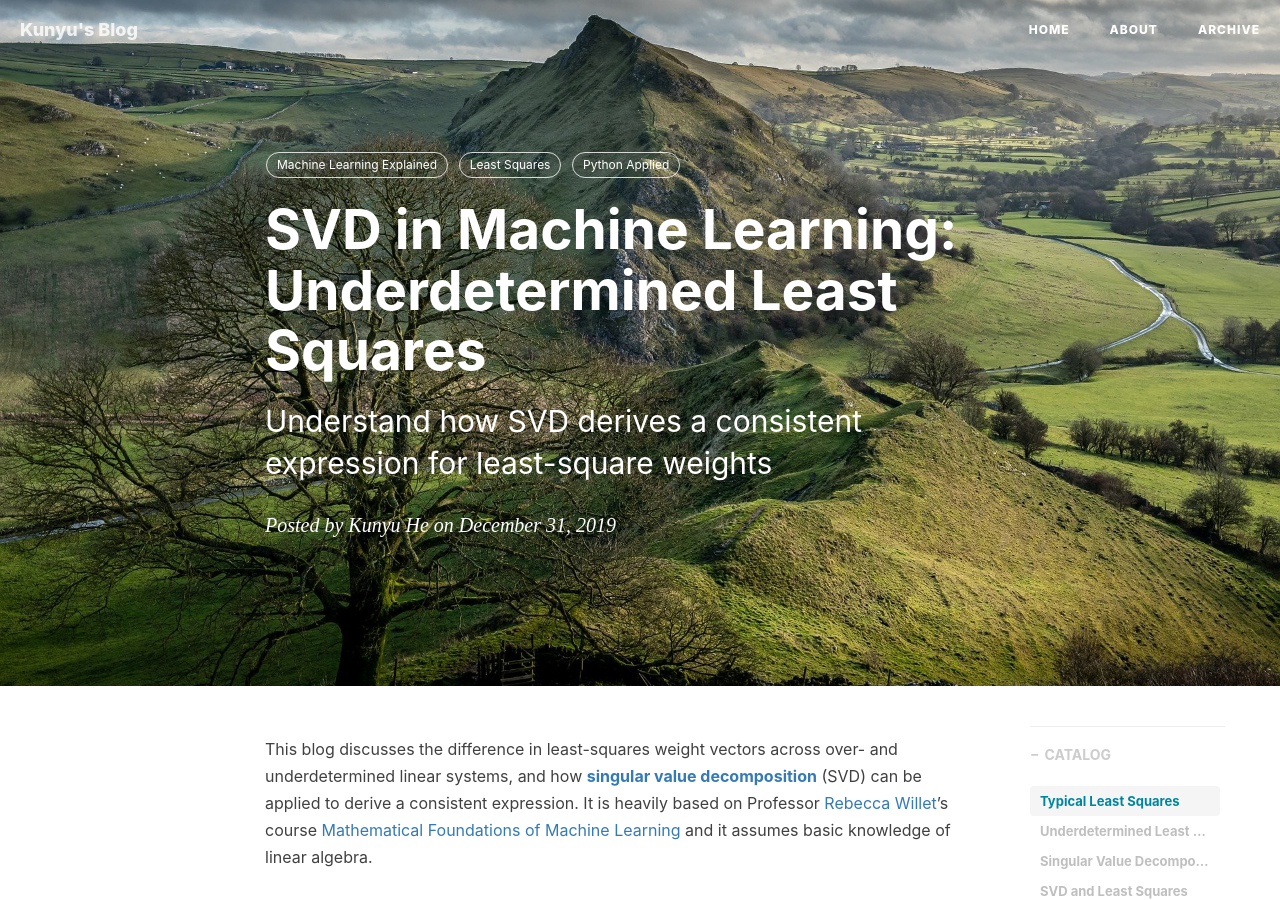
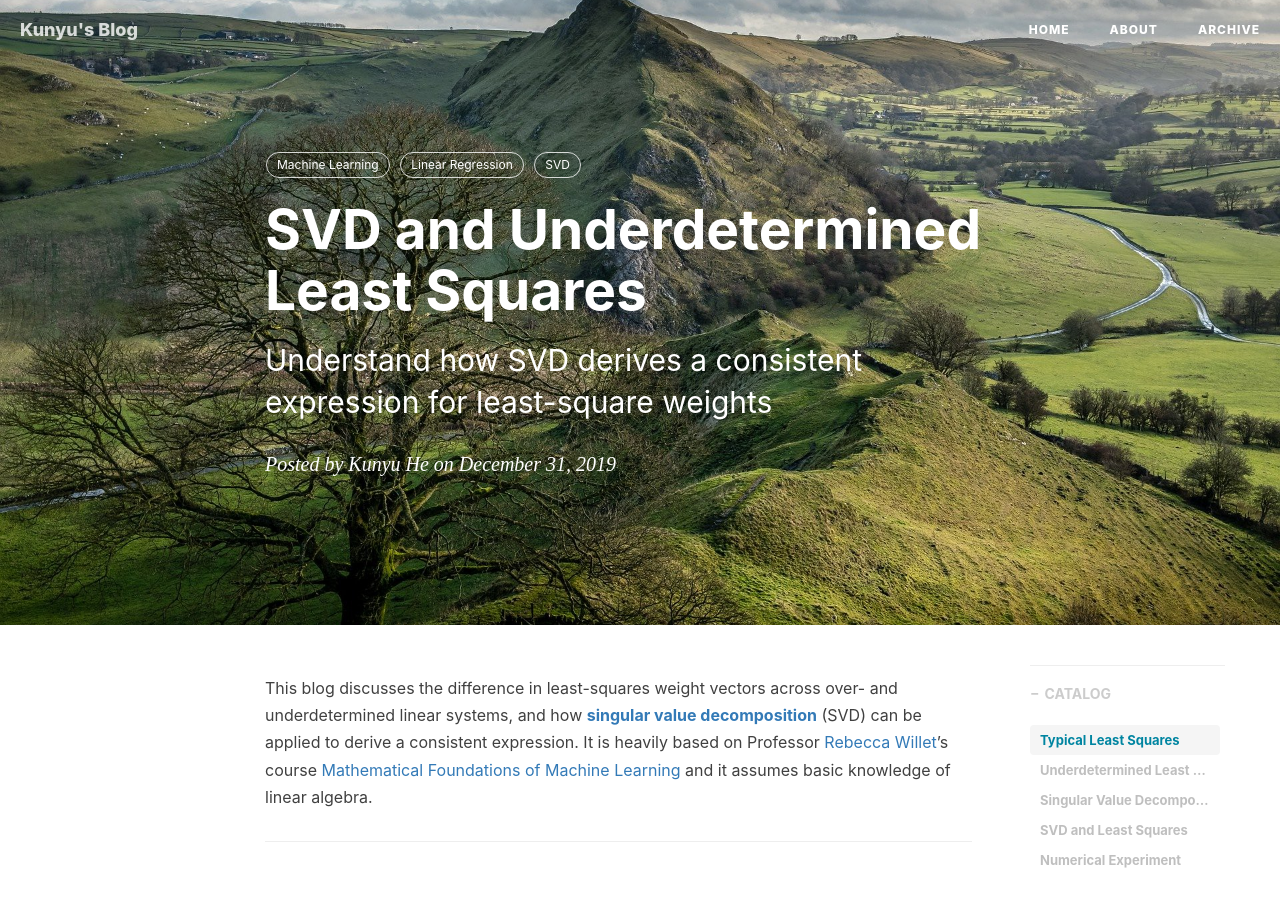
Before and after one commit to KunyuHe/KunyuHe.github.io, a Jekyll site: the page built from _posts/2019-12-31-SVD-in-Machine-Learning-Underdetermined-Least-Squares.md, in a window 1280 px wide and 900 px high. Built offline with Jekyll 4.4.1, drawn with Linux system fonts in a browser that asks for light colours; nearby versions of some CDN libraries; formulas are drawn with MathJax 3; comment, search, counter and statistics services are not loaded; some of the changed text lies outside the part shown.

Commit message:
fix: lengthy title and vague tags for svdund

```diff
--- a/_posts/2019-12-31-SVD-in-Machine-Learning-Underdetermined-Least-Squares.md
+++ b/_posts/2019-12-31-SVD-in-Machine-Learning-Underdetermined-Least-Squares.md
@@ -1,6 +1,6 @@
 ---
 layout:     post
-title:      "SVD in Machine Learning: Underdetermined Least Squares"
+title:      "SVD and Underdetermined Least Squares"
 subtitle:   "Understand how SVD derives a consistent expression for least-square weights"
 date:       2019-12-31
 author:     "Kunyu He"
@@ -8,9 +8,9 @@ header-img: "img/post-bg-svdund.jpg"
 catalog:    true
 mathjax:    true
 tags:
-    - Machine Learning Explained
-    - Least Squares
-    - Python Applied
+    - Machine Learning
+    - Linear Regression
+    - SVD
 ---
 
 This blog discusses the difference in least-squares weight vectors across over- and underdetermined linear systems, and how [**singular value decomposition**](https://www.wikiwand.com/en/Singular_value_decomposition) (SVD) can be applied to derive a consistent expression. It is heavily based on Professor [Rebecca Willet](https://voices.uchicago.edu/willett/)’s course [Mathematical Foundations of Machine Learning](https://voices.uchicago.edu/willett/teaching/fall-2019-mathematical-foundations-of-machine-learning/) and it assumes basic knowledge of linear algebra.
```
